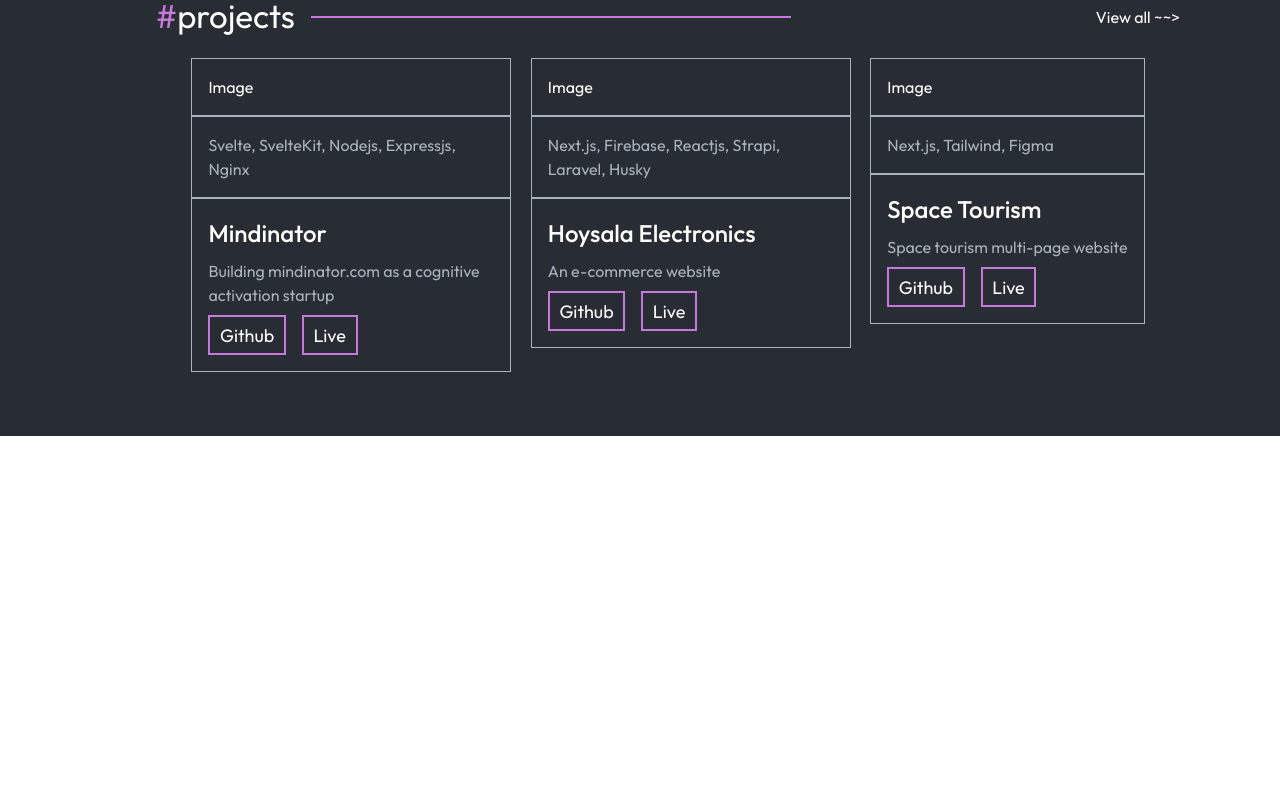
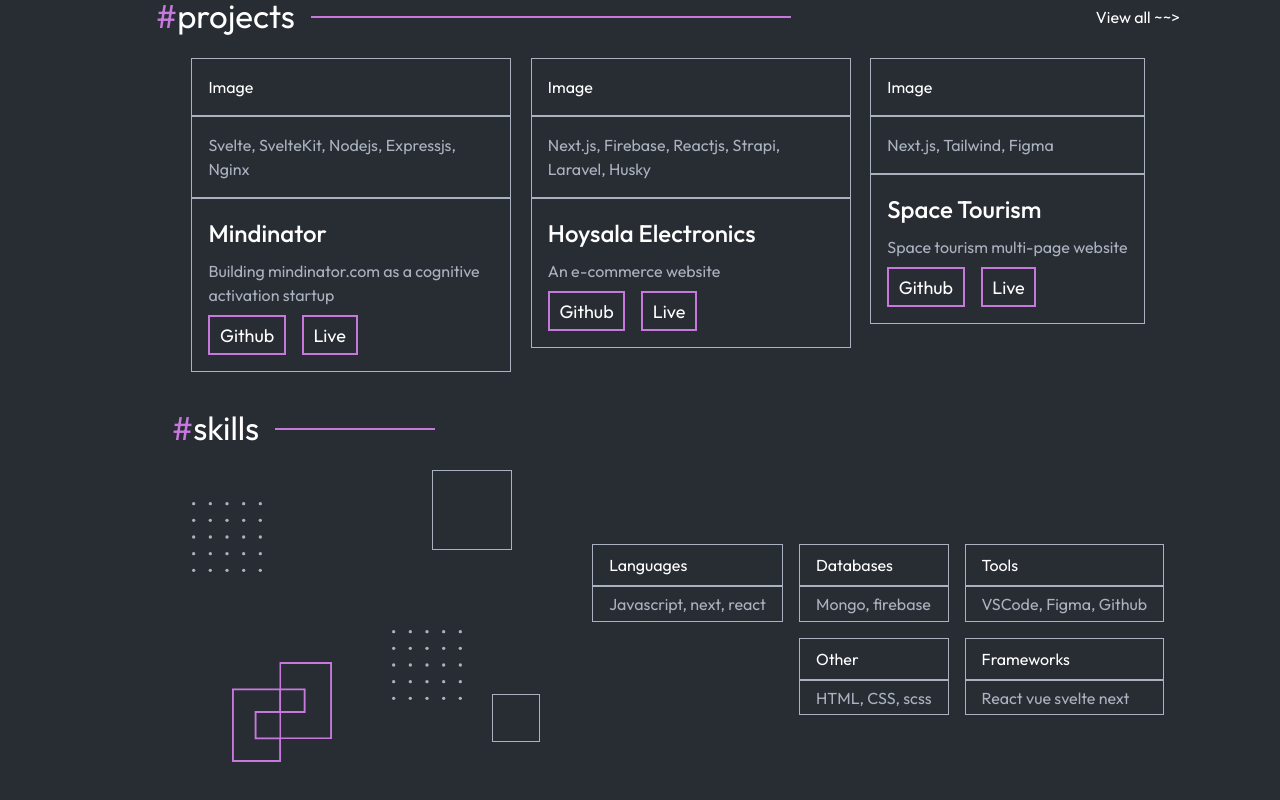
Before and after one commit to Vinit-Tiwari/portfolio, a SvelteKit app: page / in a window 1280 px wide. Shown: the part 749-1549 px from the top of the page. Before the commit the page ends 1185 px from the top, so only its background shows below. Built offline with nearby package versions, Linux system fonts and the light colour scheme.

Commit message:
Completed skills section

```diff
--- a/src/routes/+page.svelte
+++ b/src/routes/+page.svelte
@@ -119,9 +119,123 @@
       <Card />
     </span>
 
-    <span class="flex p-[1rem]">
-      <span class="relative flex">
+    <span class="flex flex-col p-[1rem] gap-[1rem]">
+      <span class="flex gap-[1rem] items-center">
+        <span class="flex text-[33px]">
+          <p class="text-[#C778DD]">#</p>
+          skills
+        </span>
 
+        <div class="flex h-[0.1rem] w-[100vw] max-w-[10rem] bg-[#C778DD]" />
+      </span>
+
+      <span class="flex items-center justify-between gap-[1rem]">
+        <span class="flex relative w-full max-w-[25rem] h-[20rem]">
+          <img
+            class="absolute top-[60%] left-[15%] z-0"
+            width="100"
+            height="100"
+            src="./images/logo1.svg"
+          />
+
+          <div
+            class="flex absolute w-[5rem] h-[5rem] left-[65%] border-[#ABB2BF] border-solid border"
+          />
+
+          <img
+            class="absolute top-[10%] left-[5%] z-20"
+            width="70"
+            height="70"
+            src="./images/Dots.svg"
+          />
+
+          <div class="flex absolute w-[3rem] h-[3rem] border-[#ABB2BF] border-solid border left-[80%] top-[70%]"></div>
+
+          <img
+            class="absolute top-[50%] left-[55%] z-20"
+            width="70"
+            height="70"
+            src="./images/Dots.svg"
+          />
+        </span>
+
+        <span>
+          <span class="flex gap-[1rem]">
+            <span class="flex flex-col max-w-[15rem]">
+              <div
+                class="px-[1rem] py-[0.5rem] border-[#ABB2BF] border-solid border"
+              >
+                Languages
+              </div>
+
+              <div
+                class="px-[1rem] py-[0.3rem] text-[#ABB2BF] border-[#ABB2BF] border-solid border"
+              >
+                Javascript, next, react
+              </div>
+            </span>
+
+            <span class="flex flex-col gap-[1rem]">
+              <span class="flex flex-col max-w-[15rem]">
+                <div
+                  class="px-[1rem] py-[0.5rem] border-[#ABB2BF] border-solid border"
+                >
+                  Databases
+                </div>
+
+                <div
+                  class="px-[1rem] py-[0.3rem] text-[#ABB2BF] border-[#ABB2BF] border-solid border"
+                >
+                  Mongo, firebase
+                </div>
+              </span>
+
+              <span class="flex flex-col max-w-[15rem]">
+                <div
+                  class="px-[1rem] py-[0.5rem] border-[#ABB2BF] border-solid border"
+                >
+                  Other
+                </div>
+
+                <div
+                  class="px-[1rem] py-[0.3rem] text-[#ABB2BF] border-[#ABB2BF] border-solid border"
+                >
+                  HTML, CSS, scss
+                </div>
+              </span>
+            </span>
+
+            <span class="flex flex-col gap-[1rem]">
+              <span class="flex flex-col max-w-[15rem]">
+                <div
+                  class="px-[1rem] py-[0.5rem] border-[#ABB2BF] border-solid border"
+                >
+                  Tools
+                </div>
+
+                <div
+                  class="px-[1rem] py-[0.3rem] text-[#ABB2BF] border-[#ABB2BF] border-solid border"
+                >
+                  VSCode, Figma, Github
+                </div>
+              </span>
+
+              <span class="flex flex-col max-w-[15rem]">
+                <div
+                  class="px-[1rem] py-[0.5rem] border-[#ABB2BF] border-solid border"
+                >
+                  Frameworks
+                </div>
+
+                <div
+                  class="px-[1rem] py-[0.3rem] text-[#ABB2BF] border-[#ABB2BF] border-solid border"
+                >
+                  React vue svelte next
+                </div>
+              </span>
+            </span>
+          </span>
+        </span>
       </span>
     </span>
   </span>
```
